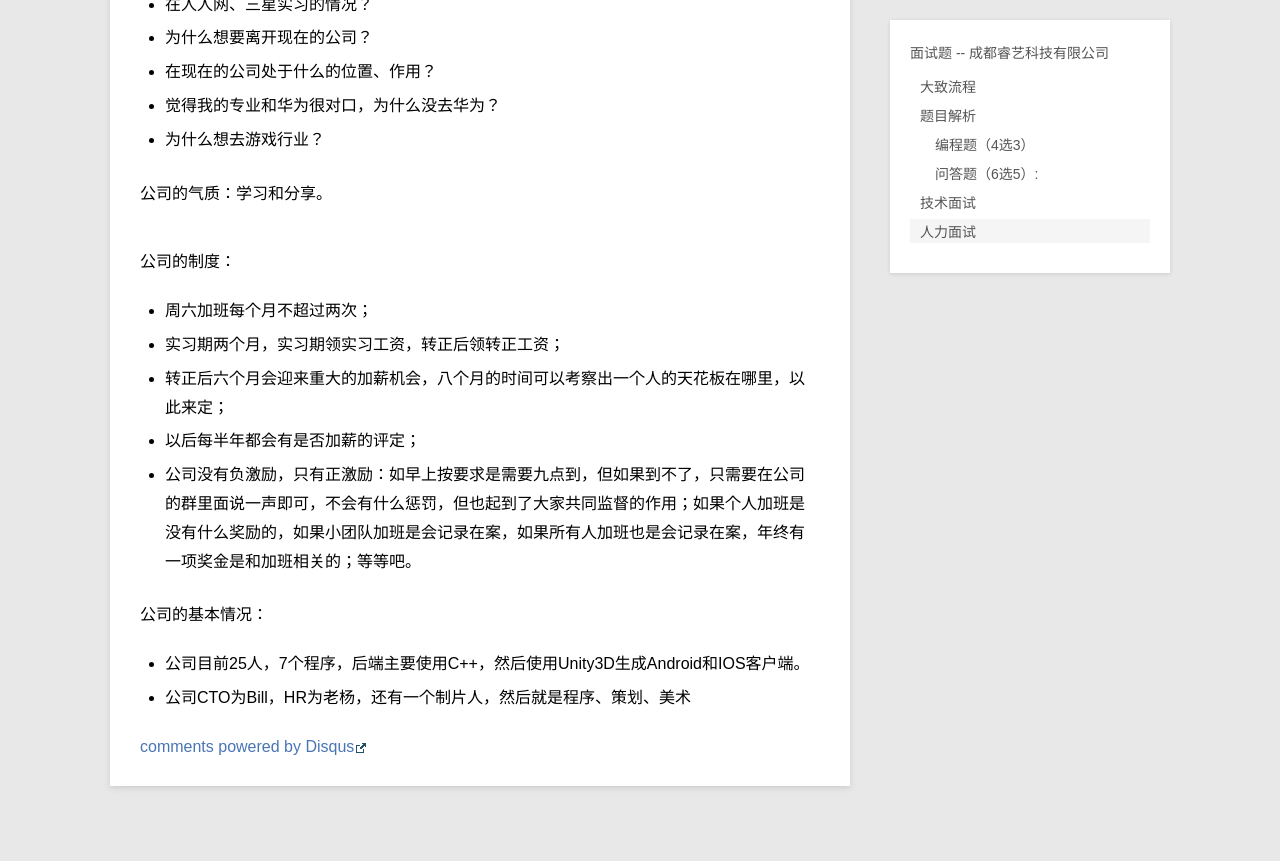
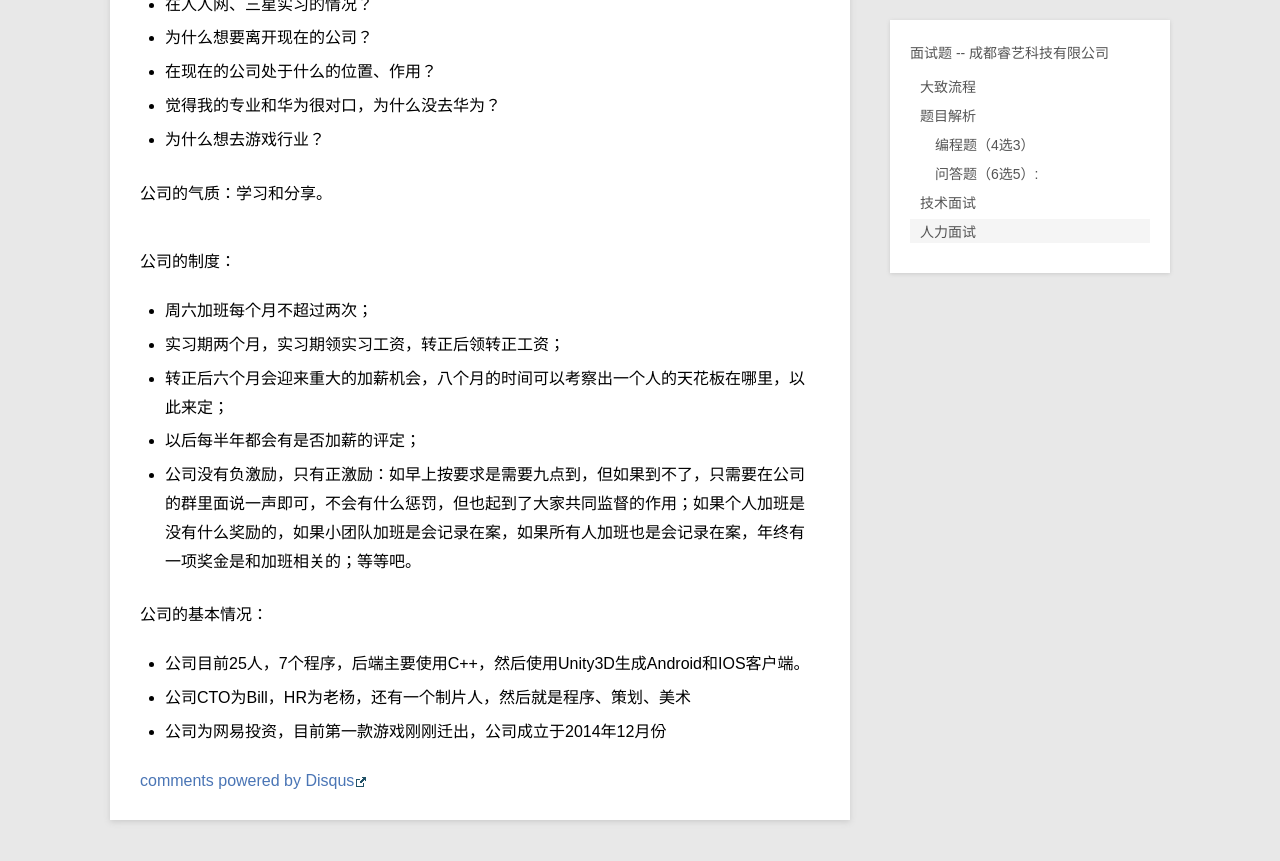
Before and after one commit to xiaofandh12/xiaofandh12.github.io, a Jekyll site: the page built from _posts/blog/2016-05-21-Interview-Ruiyi.md, in a window 1280 px wide and 900 px high, scrolled down 5849 px. Shown: the top 861 px of the window. Built offline with Jekyll 4.4.1, drawn with Linux system fonts in a browser that asks for light colours; Markdown is read by kramdown in place of the engine named in the settings; comment, search, counter and statistics services are not loaded.

Commit message:
2016-05-21-Interview-Ruiyi.md加了一点儿公司基本情况

```diff
--- a/_posts/blog/2016-05-21-Interview-Ruiyi.md
+++ b/_posts/blog/2016-05-21-Interview-Ruiyi.md
@@ -195,3 +195,4 @@ category: blog
 
 * 公司目前25人，7个程序，后端主要使用C++，然后使用Unity3D生成Android和IOS客户端。
 * 公司CTO为Bill，HR为老杨，还有一个制片人，然后就是程序、策划、美术
+* 公司为网易投资，目前第一款游戏刚刚迁出，公司成立于2014年12月份
```
